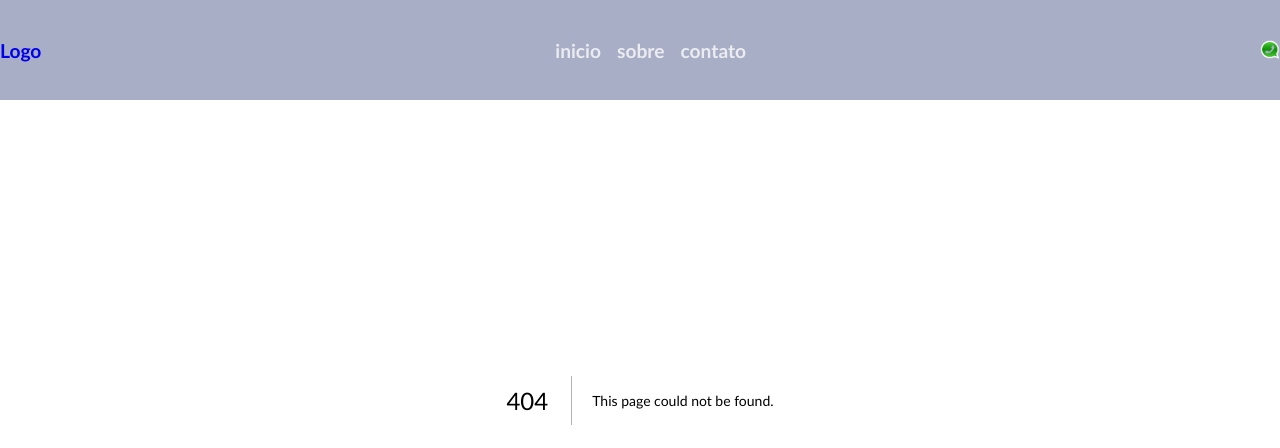
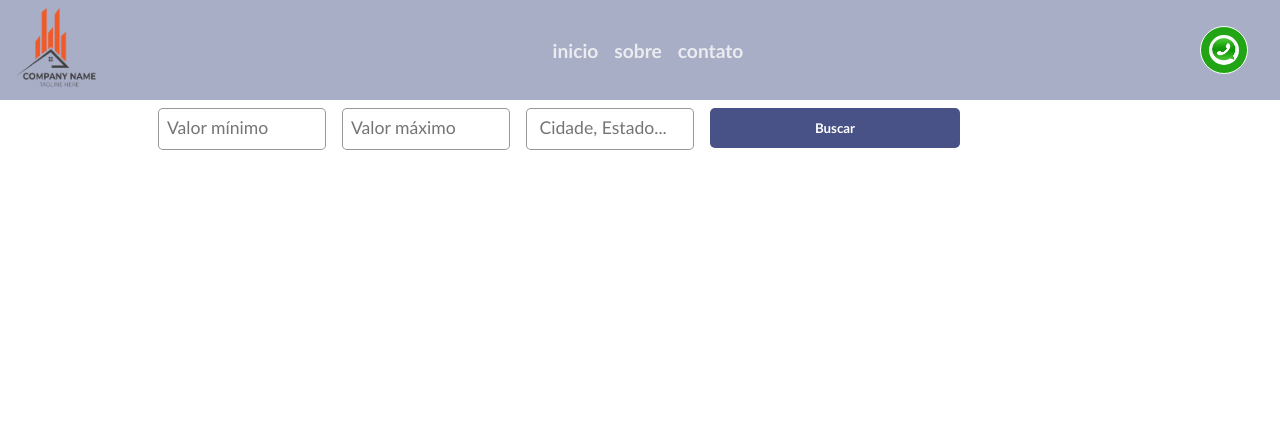
Before and after one commit to leonardofx1/imobiliaria, a Next.js app: page /searchPage in a window 1280 px wide. Before the commit this address had no page. Shown: the top 448 px of the page. Built offline with nearby package versions, Linux system fonts and the light colour scheme.

Commit message:
Search page

```diff
--- /dev/null
+++ b/src/app/searchPage/SearchCard/style.module.scss
@@ -0,0 +1 @@
+@import '../../../styles/variables.module.scss';
--- /dev/null
+++ b/src/app/searchPage/SearchForm/index.tsx
@@ -0,0 +1,12 @@
+import style from "./style.module.scss";
+
+export const SearchForm = () => {
+  return (
+    <form action="" className={style.form}>
+      <input type="text" placeholder="Valor mínimo" />
+      <input type="text" placeholder="Valor máximo" />
+      <input type="text" placeholder=" Cidade, Estado..." />
+      <button>Buscar</button>
+    </form>
+  );
+};
--- /dev/null
+++ b/src/app/searchPage/SearchForm/style.module.scss
@@ -0,0 +1,46 @@
+@import '../../../styles/variables.module.scss';
+
+.form{
+    display: flex;
+
+    max-width: 980px;
+    width: 100%;
+
+    margin: 0 auto;
+
+    max-height: 100px;
+
+    input {
+        margin: .5rem;
+        height: 40px;
+        border-radius: 5px;
+        border: solid 1px rgba(0, 0, 0, 0.404);
+        &::placeholder {
+            font-size: 1.1rem;
+            padding: 0.5rem;
+        }
+    }
+    button {
+        border: none;
+        border-radius: 5px;
+
+
+        height: 40px;
+        width: 250px;
+
+        margin: .5rem;
+
+        background-color: $ColorEmphasis;
+        color: white;
+        font-weight: bold;
+
+        text-align: center;
+
+        cursor: pointer;
+
+        transition: all 300ms ease-in-out;
+        &:hover {
+            background-color: #48528777;
+        }
+    }
+}
--- /dev/null
+++ b/src/app/searchPage/page.tsx
@@ -0,0 +1,17 @@
+import { SearchForm } from './SearchForm'
+import style from  './style.module.scss'
+
+
+
+
+ const searchPage = () => {
+
+
+    return (
+        <main className={style.main}>
+                <SearchForm />
+        </main>
+    )
+ }
+
+ export default searchPage
--- /dev/null
+++ b/src/app/searchPage/style.module.scss
@@ -0,0 +1,11 @@
+@import '../../styles/variables.module.scss';
+
+.main {
+    display: flex;
+
+    min-height:100vh ;
+
+    width: 100%;
+    top:100px;
+    position: absolute;
+}
--- a/src/components/Header/index.tsx
+++ b/src/components/Header/index.tsx
@@ -1,39 +1,58 @@
-'use client'
-import Link from 'next/link'
-import style from './style.module.scss'
+"use client";
+import Link from "next/link";
+import style from "./style.module.scss";
 import { IoMenu } from "react-icons/io5";
-import { useEffect, useRef, useState } from 'react';
-import whatssapp from '../../../public/whatssapp.png'
-import Image from 'next/image';
+import { useEffect, useRef, useState } from "react";
+import whatssapp from "../../../public/whatssapp.png";
+import logo from "../../../public/logo.png";
+import Image from "next/image";
 export const Header = () => {
-    const refHeader = useRef(null)
+  const refHeader = useRef(null);
   const [isAtTop, setIsAtTop] = useState(true);
 
   useEffect(() => {
     const handleScroll = () => {
-            const headerTop =  refHeader.current.getBoundingClientRect().top;
-            setIsAtTop(headerTop ==0)
-        }
+      const headerTop = refHeader.current.getBoundingClientRect().top;
+      setIsAtTop(headerTop == 0);
+    };
 
-        window.addEventListener('scroll', handleScroll);
+    window.addEventListener("scroll", handleScroll);
     return () => {
-            window.removeEventListener('scroll', handleScroll);
+      window.removeEventListener("scroll", handleScroll);
     };
   }, []);
 
   return (
-        <header ref={refHeader}className={style.header}>
-            <nav  className={`${isAtTop ? style.nav : style.navAbsolute}`}>
-                <Link href="/">Logo</Link>
+    <header ref={refHeader} className={style.header}>
+      <nav className={`${isAtTop ? style.nav : style.navAbsolute}`}>
+        <Link href="/"><Image src={logo} height={80} width={80} alt="logo-imobiliária"  quality={100} unoptimized/> </Link>
         <ul>
-                    <li><Link href="/">inicio</Link></li>
-                    <li><Link href="/abount">sobre</Link></li>
-                    <li><Link href="/contact">contato</Link></li>
+          <li>
+            <Link href="/">inicio</Link>
+          </li>
+          <li>
+            <Link href="/abount">sobre</Link>
+          </li>
+          <li>
+            <Link href="/contact">contato</Link>
+          </li>
         </ul>
-                <Image src={whatssapp} height={20} width={20} alt="casa" unoptimized quality={100}/>
+        <button className={style.containerWhats}>
 
+          <Image
+            src={whatssapp}
+            height={30}
+            width={30}
+            alt="casa"
+            unoptimized
+            quality={100}
+          />
+        </button>
       </nav>
-            <span> <IoMenu size={35}/> </span>
+      <span>
+        {" "}
+        <IoMenu size={35} />{" "}
+      </span>
     </header>
   );
 };
--- a/src/components/Header/style.module.scss
+++ b/src/components/Header/style.module.scss
@@ -7,19 +7,20 @@
     align-items: center;
     width: 100%;
     height: 100px;
-    position:absolute;
+    position: absolute;
     z-index: 20;
     background-color: #48528777;
-
     span {
         display: none;
     }
 
-    @media screen and (max-width:500px){
+    @media screen and (max-width:500px) {
         align-items: center;
+
         span {
-           display: inline-block;
+            display: inline-block;
         }
+
         nav ul {
             display: none;
         }
@@ -27,56 +28,87 @@
     }
 
 
-};
+}
+
+;
 
 .nav {
     display: flex;
     justify-content: space-between;
 
+
     align-items: center;
 
-    max-width: 1280px;
     width: 100%;
 
     font-size: 1.2rem;
     font-weight: bold;
     height: 50px;
+    & > a{
+        margin-left: 1rem;
+
+    }
+
     ul {
+        width: auto;
         display: flex;
-
-    gap: 1rem;
+        justify-content: center;
+        gap: 1rem;
 
         li a {
             font-weight: bold;
-           color: rgba(245, 245, 245, 0.87);
+            color: rgba(245, 245, 245, 0.87);
         }
     }
 }
+
 .navAbsolute {
     display: flex;
     justify-content: space-between;
-
     align-items: center;
     width: 100%;
     background-color: #485287c2;
     font-size: 1.2rem;
     font-weight: bold;
+
+    & > a{
+        margin-left: 1rem;
+    }
+    position: fixed;
+    top: 0;
+    backdrop-filter: blur(10px);
     padding: 1rem;
-    position: fixed;
-    top:0;
-    backdrop-filter: blur(10px);
     ul {
         display: flex;
 
-    gap: 1rem;
+        gap: 1rem;
 
         li a {
             font-weight: bold;
-           color: rgba(245, 245, 245, 0.87);
+            color: rgba(245, 245, 245, 0.87);
         }
     }
+}
+
+.containerWhats {
+    display: flex;
+    align-items: center;
+    justify-content: space-between;
+
+    width: auto;
+    background-color: #21A514;
+
+    border-radius: 15px;
+    border: 1px solid white;
+    padding: .5rem;
+    font-size: 1.1rem;
+    font-weight: 300;
+    color: white;
+    gap: .2rem;
+    margin-right: 2rem;
+    border-radius: 50%;
     img {
         background-color: white;
-        border-radius: 50%;
+        border-radius: 60%;
     }
 }
```
Also changed, not shown: src/app/searchPage/SearchCard/index.tsx (added, +9 -0 lines), public/logo.png (added). Lines whose indentation alone changed are shown as unchanged.
